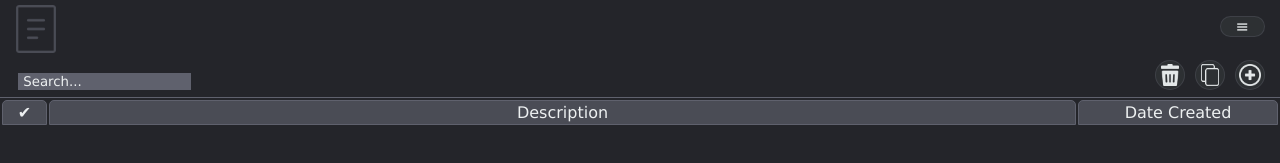
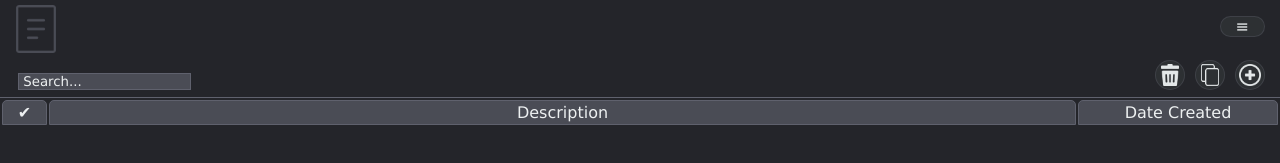
Before and after one commit to Kaleb014/form-fun, a Vue app: page / in a window 1280 px wide. Shown: the top 163 px of the page. Built offline with nearby package versions, Linux system fonts and the light colour scheme.

Commit message:
input background
input background color correction

```diff
--- a/src/assets/main.css
+++ b/src/assets/main.css
@@ -424,7 +424,7 @@ button {
 }
 
 .input_form input {
-  background-color: var(--border-color);
+  background-color: var(--input-background);
   color: var(--white);
   border: 1px solid #5f616d;
 }
@@ -500,7 +500,7 @@ p {
 }
 
 input {
-  background-color: var(--border-color);
+  background-color: var(--input-background);
   color: var(--white);
   border: 1px solid #5f616d;
 }
@@ -638,7 +638,7 @@ input:focus {
 }
 
 textarea {
-  background-color: var(--border-color);
+  background-color: var(--input-background);
   color: var(--white);
   border: 1px solid #5f616d;
   /*border-style: none;*/
--- a/src/views/HomeView.vue
+++ b/src/views/HomeView.vue
@@ -202,7 +202,7 @@ table tr th:nth-child(3) {
   width: 200px;
 }
 input {
-  background-color: #4a4c55;
+  background-color: var(--input-background);
   color: #edf0f1;
   border-style: none;
 }
```
